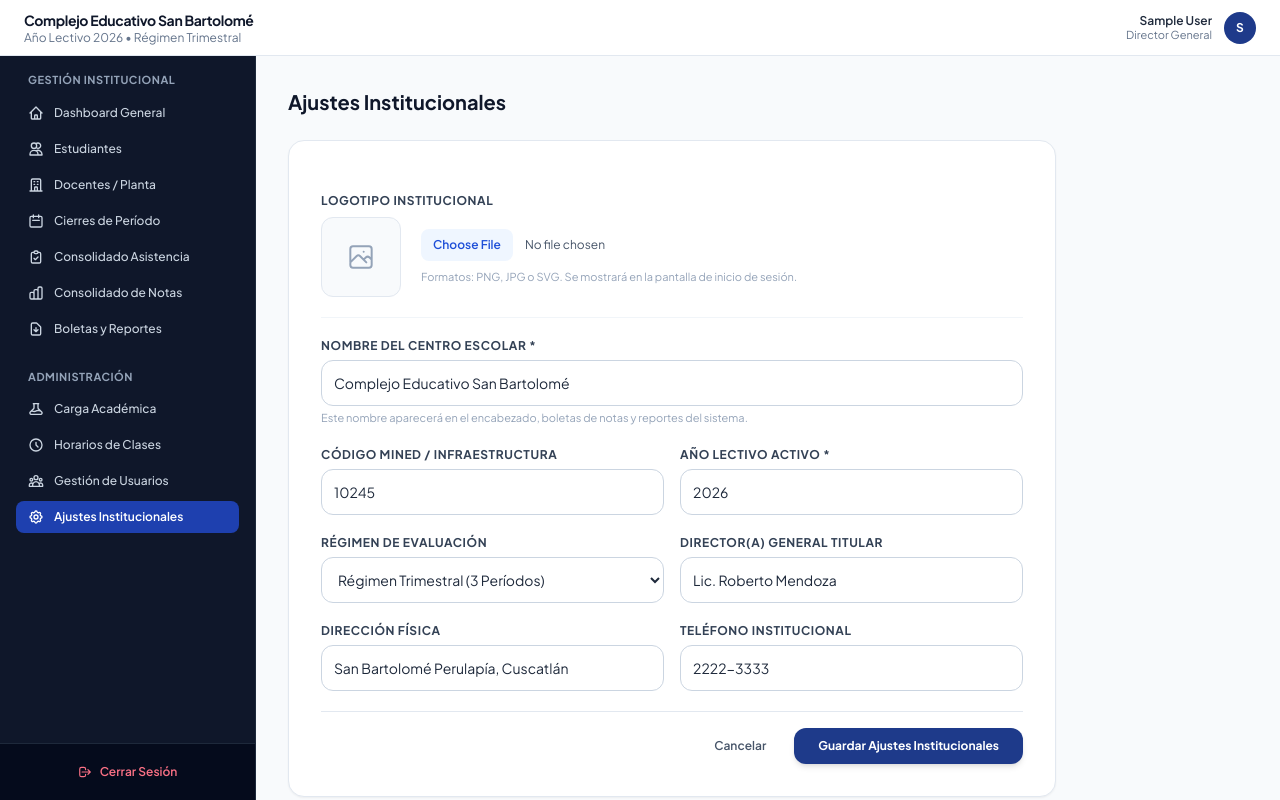
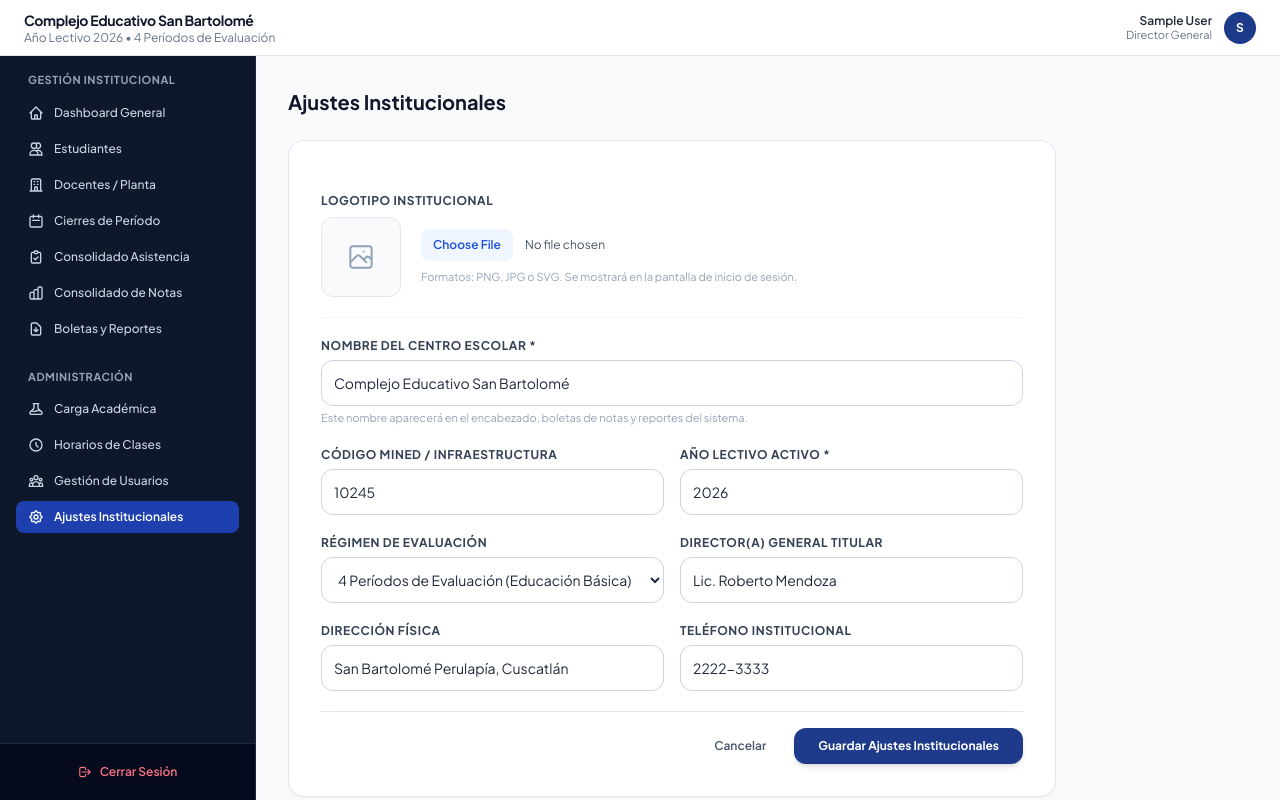
Before and after one commit to Mauriciocoreas25/control_escolar, a Django app: page /ajustes/ in a window 1280 px wide. Run offline with Django 5.2, Linux system fonts and the light colour scheme; the visitor is signed in with stand-in values (Sample User, id 1); data comes from the database, SQL or seed files in the repository; data that the repository does not hold is empty; some libraries are stand-ins or nearby versions.

Commit message:
fix: Ajuste de textos en login a Direccion y Secretaria, y estandarizacion de regimen a 4 Periodos

```diff
--- a/frontend_web/portal/models.py
+++ b/frontend_web/portal/models.py
@@ -18,7 +18,7 @@ class ConfiguracionInstitucion(models.Model):
     nombre = models.CharField(max_length=200, default="Complejo Educativo San Bartolomé")
     codigo_mined = models.CharField(max_length=50, default="10245")
     anio_lectivo = models.CharField(max_length=10, default="2026")
-    regimen = models.CharField(max_length=50, default="Régimen Trimestral")
+    regimen = models.CharField(max_length=50, default="4 Períodos de Evaluación")
     director_nombre = models.CharField(max_length=150, default="Lic. Roberto Mendoza")
     direccion = models.CharField(max_length=250, default="San Bartolomé Perulapía, Cuscatlán")
     telefono = models.CharField(max_length=50, default="2222-3333")
--- a/frontend_web/portal/templates/portal/ajustes.html
+++ b/frontend_web/portal/templates/portal/ajustes.html
@@ -65,7 +65,7 @@
           <label class="block text-xs font-bold text-slate-700 uppercase tracking-wider mb-1.5">Régimen de Evaluación</label>
           <select name="regimen" class="w-full text-sm p-3 border border-slate-300 rounded-xl focus:ring-2 focus:ring-blue-600 focus:outline-none bg-white">
             <option value="Régimen Trimestral" {% if institucion.regimen == 'Régimen Trimestral' %}selected{% endif %}>Régimen Trimestral (3 Períodos)</option>
-            <option value="Régimen Bimestral" {% if institucion.regimen == 'Régimen Bimestral' %}selected{% endif %}>Régimen Bimestral (4 Períodos)</option>
+            <option value="4 Períodos de Evaluación" {% if institucion.regimen == '4 Períodos de Evaluación' or institucion.regimen == 'Régimen Bimestral' %}selected{% endif %}>4 Períodos de Evaluación (Educación Básica)</option>
             <option value="Régimen Semestral" {% if institucion.regimen == 'Régimen Semestral' %}selected{% endif %}>Régimen Semestral (2 Períodos)</option>
           </select>
         </div>
--- a/frontend_web/portal/templates/portal/base.html
+++ b/frontend_web/portal/templates/portal/base.html
@@ -32,7 +32,7 @@
           {{ institucion.nombre|default:"Complejo Educativo Santa Sofía" }}
         </h1>
         <p class="text-xs text-slate-500 font-normal">
-          Año Lectivo {{ institucion.anio_lectivo|default:"2026" }} &bull; {{ institucion.regimen|default:"Régimen Trimestral" }}
+          Año Lectivo {{ institucion.anio_lectivo|default:"2026" }} &bull; {{ institucion.regimen|default:"4 Períodos de Evaluación" }}
         </p>
       </div>
     </div>
--- a/frontend_web/portal/templates/portal/login.html
+++ b/frontend_web/portal/templates/portal/login.html
@@ -78,7 +78,7 @@
       <!-- Pie Sobrio -->
       <div class="pt-2 border-t border-slate-100 text-center">
         <p class="text-[11px] text-slate-400">
-          Acceso exclusivo para Dirección y Personal Docente.
+          Acceso exclusivo para Dirección General y Secretaría Académica.
         </p>
       </div>
 
```
